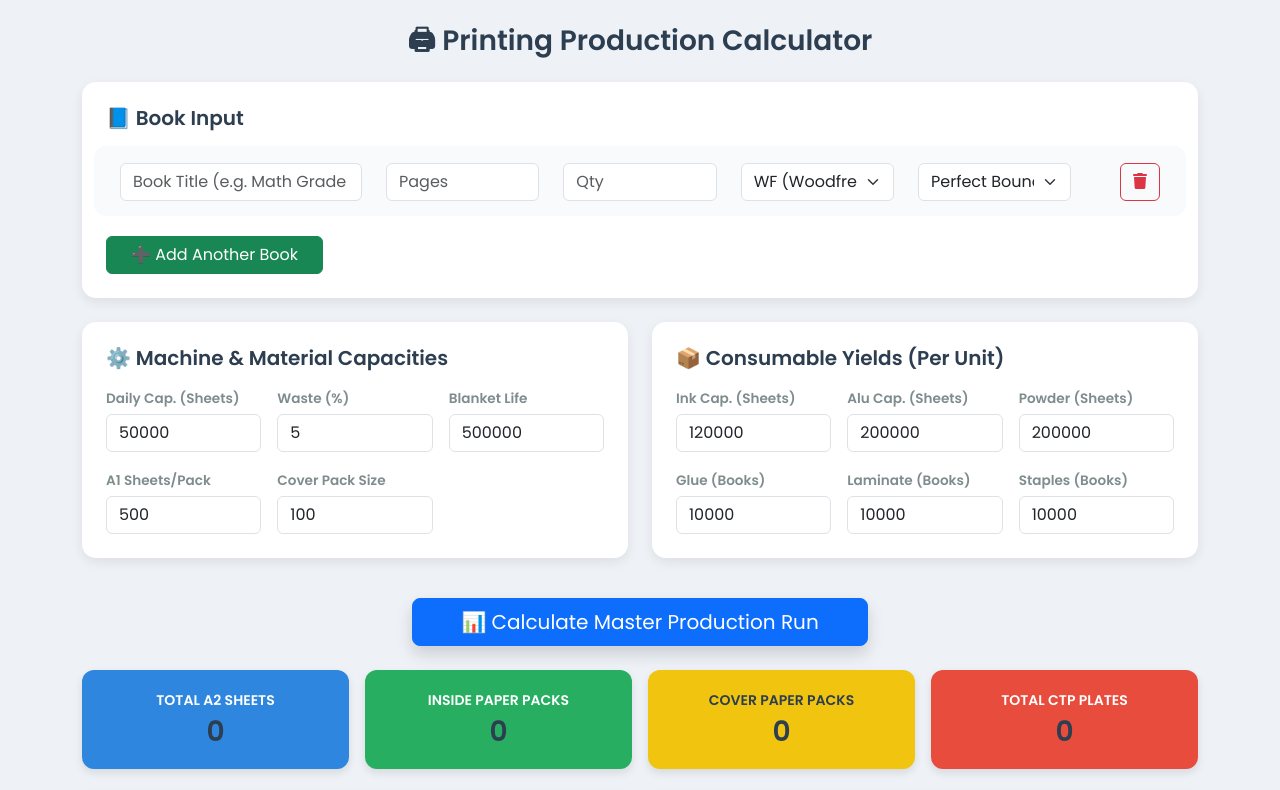
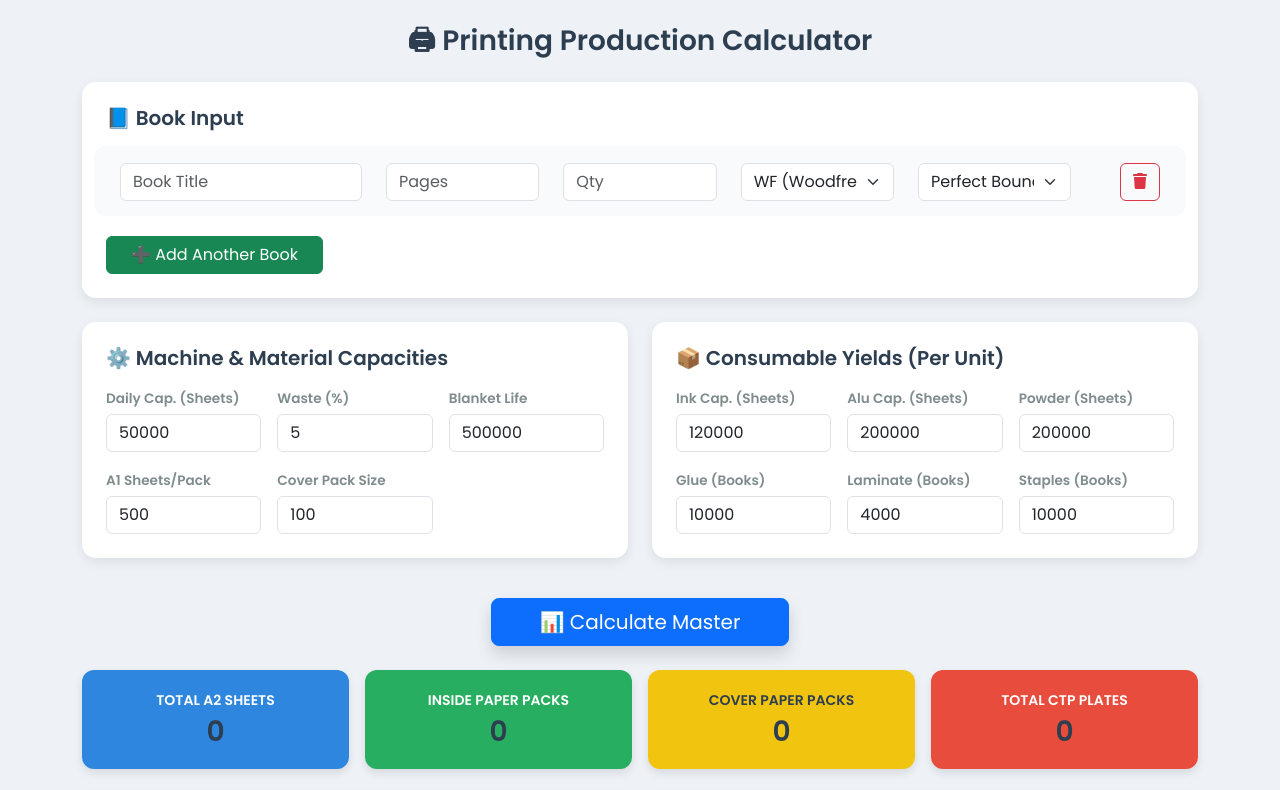
Before and after one commit to davytong/Printing_Production, a plain HTML site: page index.html in a window 1280 px wide. Shown: the top 790 px of the page. Drawn offline with nearby package versions, Linux system fonts and the light colour scheme.

```diff
--- a/index.html
+++ b/index.html
@@ -69,7 +69,7 @@
         <div id="bookContainer">
             <div class="book-row row align-items-center">
                 <div class="col-md-3 mb-2">
-                    <input class="form-control title" placeholder="Book Title (e.g. Math Grade 1)">
+                    <input class="form-control title" placeholder="Book Title ">
                 </div>
                 <div class="col-md-2 mb-2">
                     <input class="form-control pages" type="number" placeholder="Pages" min="4">
@@ -80,7 +80,7 @@
                 <div class="col-md-2 mb-2">
                     <select class="form-select material">
                         <option value="WF">WF (Woodfree)</option>
-                        <option value="MT">MT (Art Paper)</option>
+                        <option value="MT">MT (Matte)</option>
                         <option value="GL">GL (Glossy)</option>
                     </select>
                 </div>
@@ -151,7 +151,7 @@
                     </div>
                     <div class="col-md-4">
                         <label>Laminate (Books)</label>
-                        <input id="laminateCapacity" class="form-control" type="number" min="1" value="10000">
+                        <input id="laminateCapacity" class="form-control" type="number" min="1" value="4000">
                     </div>
                     <div class="col-md-4">
                         <label>Staples (Books)</label>
@@ -163,7 +163,7 @@
     </div>
 
     <div class="text-center mb-4 no-print d-flex justify-content-center gap-3">
-        <button id="calculate" class="btn btn-primary btn-lg px-5 shadow">📊 Calculate Master Production Run</button>
+        <button id="calculate" class="btn btn-primary btn-lg px-5 shadow">📊 Calculate Master</button>
         <button id="printTicket" class="btn btn-secondary btn-lg px-4 shadow" style="display:none;"><i class="fa fa-print"></i> Print Job Ticket</button>
     </div>
 
```
